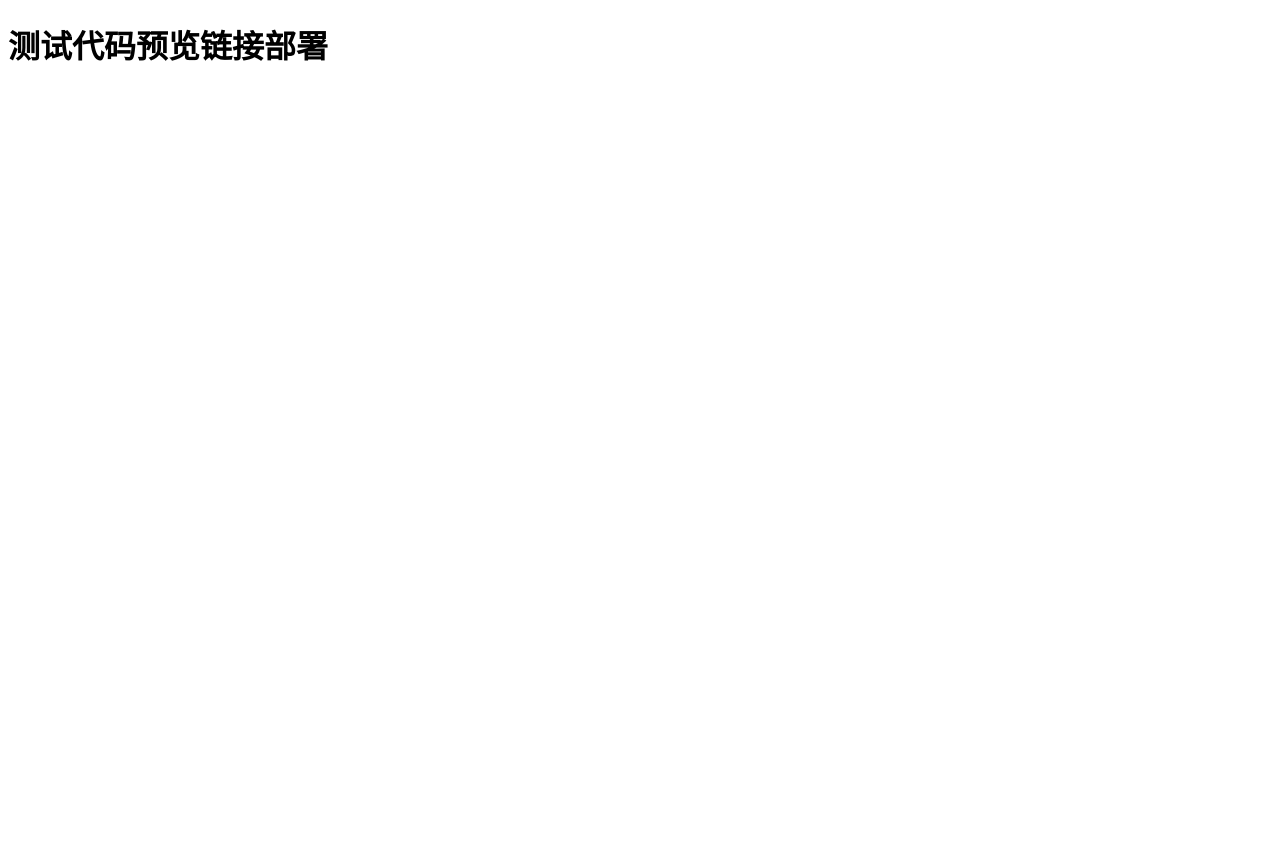
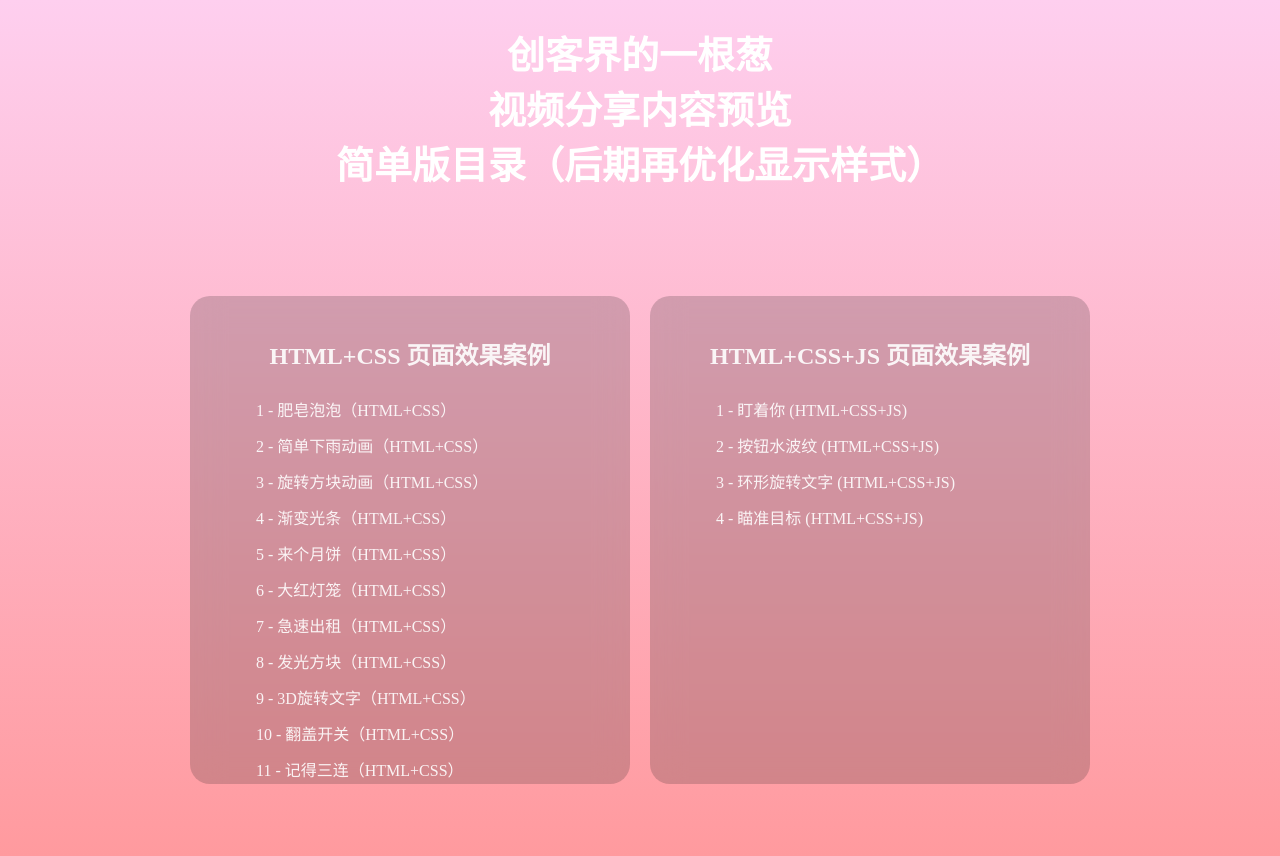
Before and after one commit to Hlaohei/ckjdygc, a plain HTML site: page index.html in a window 1280 px wide. Before the commit the page ends 800 px from the top, so only its background shows below. Drawn offline with Linux system fonts and the light colour scheme.

Commit message:
add: 添加简单版预览链接目录页面

```diff
--- a/index.html
+++ b/index.html
@@ -6,13 +6,113 @@
   <meta charset="UTF-8">
   <meta name="viewport" content="width=device-width, initial-scale=1.0, user-scalable=no">
 
-  <title>代码预览首页</title>
+  <title>预览链接目录 - 创客界的一根葱分享内容</title>
+
+  <link rel="shortcut icon" href="logo-small.png" type="image/x-icon">
+
+  <Style>
+    body {
+      margin: 0;
+      padding: 0;
+      display: flex;
+      flex-direction: column;
+      justify-content: center;
+      align-items: center;
+      gap: 10vmin;
+      overflow: hidden;
+
+      min-height: 100vh;
+      padding: 0 20px;
+      background-image: linear-gradient(to top, #ff9a9e, #fecfef);
+    }
+
+    h1 {
+      color: #fff;
+      font-size: 38px;
+      text-align: center;
+    }
+
+    .list-box {
+      display: flex;
+      gap: 20px;
+      height: 70vh;
+      margin: 0 auto;
+    }
+
+    .left-box,
+    .right-box {
+      overflow: auto;
+      width: 400px;
+      height: 80%;
+      background-color: rgba(31, 31, 31, 0.2);
+      backdrop-filter: blur(16px);
+      padding: 20px;
+      border-radius: 20px;
+      text-align: center;
+      color: rgba(255, 255, 255, 0.9);
+    }
+
+    ul {
+      list-style: none;
+    }
+
+    ul li a {
+      display: block;
+      padding: 6px;
+      text-decoration: none;
+      color: rgba(255, 255, 255, 0.9);
+      text-align: left;
+    }
+  </Style>
 
 </head>
 
 <body>
 
-  <h1>测试代码预览链接部署</h1>
+  <h1>创客界的一根葱 <br> 视频分享内容预览 <br> 简单版目录（后期再优化显示样式）</h1>
+
+  <div class="list-box">
+    <div class="left-box">
+      <h2>HTML+CSS 页面效果案例</h2>
+
+      <ul>
+        <li><a href="./前端分享/HTML+CSS/1 - 肥皂泡泡（HTML+CSS）/index.html">1 - 肥皂泡泡（HTML+CSS）</a></li>
+        <li><a href="./前端分享/HTML+CSS/2 - 简单下雨动画（HTML+CSS）/index.html">2 - 简单下雨动画（HTML+CSS）</a></li>
+        <li><a href="./前端分享/HTML+CSS/3 - 旋转方块动画（HTML+CSS）/index.html">3 - 旋转方块动画（HTML+CSS）</a></li>
+        <li><a href="./前端分享/HTML+CSS/4 - 渐变光条（HTML+CSS）/index.html">4 - 渐变光条（HTML+CSS）</a></li>
+        <li><a href="./前端分享/HTML+CSS/5 - 来个月饼（HTML+CSS）/index.html">5 - 来个月饼（HTML+CSS）</a></li>
+        <li><a href="./前端分享/HTML+CSS/6 - 大红灯笼（HTML+CSS）/index.html">6 - 大红灯笼（HTML+CSS）</a></li>
+        <li><a href="./前端分享/HTML+CSS/7 - 急速出租（HTML+CSS）/index.html">7 - 急速出租（HTML+CSS）</a></li>
+        <li><a href="./前端分享/HTML+CSS/8 - 发光方块（HTML+CSS）/index.html">8 - 发光方块（HTML+CSS）</a></li>
+        <li><a href="./前端分享/HTML+CSS/9 - 3D旋转文字（HTML+CSS）/index.html">9 - 3D旋转文字（HTML+CSS）</a></li>
+        <li><a href="./前端分享/HTML+CSS/10 - 翻盖开关（HTML+CSS）/index.html">10 - 翻盖开关（HTML+CSS）</a></li>
+        <li><a href="./前端分享/HTML+CSS/11 - 记得三连（HTML+CSS）/index.html">11 - 记得三连（HTML+CSS）</a></li>
+        <li><a href="./前端分享/HTML+CSS/12 - 这是个按钮 (HTML+CSS)/index.html">12 - 这是个按钮 (HTML+CSS)</a></li>
+        <li><a href="./前端分享/HTML+CSS/13 - 闪光按钮 (HTML+CSS)/index.html">13 - 闪光按钮 (HTML+CSS)</a></li>
+        <li><a href="./前端分享/HTML+CSS/14 - 骨折文字 (HTML+CSS)/index.html">14 - 骨折文字 (HTML+CSS)</a></li>
+        <li><a href="./前端分享/HTML+CSS/15 - 3D计数器 (HTML+CSS)/index.html">15 - 3D计数器 (HTML+CSS)</a></li>
+        <li><a href="./前端分享/HTML+CSS/16 - 国庆快乐 (HTML+CSS)/index.html">16 - 国庆快乐 (HTML+CSS)</a></li>
+        <li><a href="./前端分享/HTML+CSS/17 - 3D翻转按钮 (HTML+CSS)/index.html">17 - 3D翻转按钮 (HTML+CSS)</a></li>
+        <li><a href="./前端分享/HTML+CSS/18 - 新拟态加载 (HTML+CSS)/index.html">18 - 新拟态加载 (HTML+CSS)</a></li>
+        <li><a href="./前端分享/HTML+CSS/19 - 圆形渐变加载 (HTML+CSS)/index.html">19 - 圆形渐变加载 (HTML+CSS)</a></li>
+        <li><a href="./前端分享/HTML+CSS/20 - 视觉暂留 (HTML+CSS)/index.html">20 - 视觉暂留 (HTML+CSS)</a></li>
+        <li><a href="./前端分享/HTML+CSS/21 - 粘黏牛奶 (HTML+CSS)/index.html">21 - 粘黏牛奶 (HTML+CSS)</a></li>
+        <li><a href="./前端分享/HTML+CSS/22 - 拟态开关 (HTML+CSS)/index.html">22 - 拟态开关 (HTML+CSS)</a></li>
+        <li><a href="./前端分享/HTML+CSS/23 - 花样描边文字 (HTML+CSS)/index.html">23 - 花样描边文字 (HTML+CSS)</a></li>
+      </ul>
+    </div>
+
+    <div class="right-box">
+      <h2>HTML+CSS+JS 页面效果案例</h2>
+
+      <ul>
+        <li><a href="./前端分享/HTML+CSS+JS/1 - 盯着你 (HTML+CSS+JS)/index.html">1 - 盯着你 (HTML+CSS+JS)</a></li>
+        <li><a href="./前端分享/HTML+CSS+JS/2 - 按钮水波纹 (HTML+CSS+JS)/index.html">2 - 按钮水波纹 (HTML+CSS+JS)</a></li>
+        <li><a href="./前端分享/HTML+CSS+JS/3 - 环形旋转文字 (HTML+CSS+JS)/index.html">3 - 环形旋转文字 (HTML+CSS+JS)</a></li>
+        <li><a href="./前端分享/HTML+CSS+JS/4 - 瞄准目标 (HTML+CSS+JS)/index.html">4 - 瞄准目标 (HTML+CSS+JS)</a></li>
+      </ul>
+    </div>
+  </div>
 
 </body>
 
```
Also changed, not shown: logo-small.png (added).
